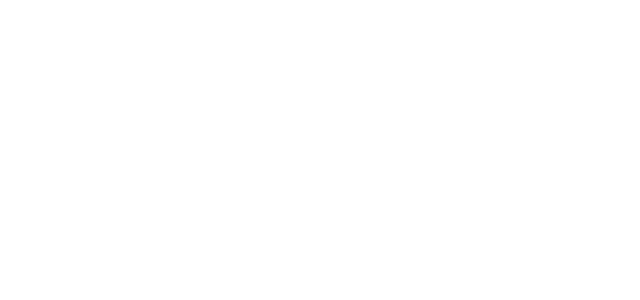
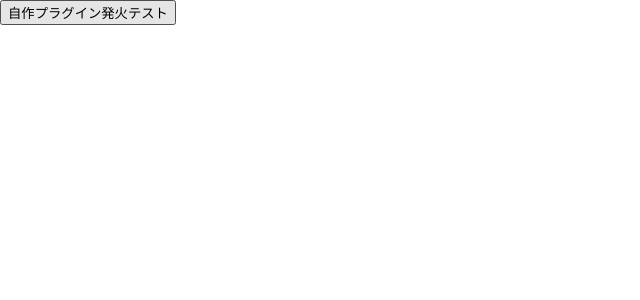
Before and after one commit to OdagakiHiroki/nuxt-ssg-pracitce, a Nuxt app: page /Test in a window 1280 px wide. Before the commit this address had no page. Shown: the top 300 px of the page, without its empty margins (0-640 px from the left). Built offline with nearby package versions, Linux system fonts and the light colour scheme.

Commit message:
mod lint-staged

```diff
--- a/package.json
+++ b/package.json
@@ -12,7 +12,9 @@
     "test": "jest"
   },
   "lint-staged": {
-    "*.{js,vue}": "eslint"
+    "*.{js,vue}": [
+      "yarn lint"
+    ]
   },
   "husky": {
     "hooks": {
--- /dev/null
+++ b/pages/Test.vue
@@ -0,0 +1,21 @@
+<template>
+  <div class="test">
+    <button @click="triggerTestFunc('test')">
+      自作プラグイン発火テスト
+    </button>
+  </div>
+</template>
+
+<script>
+export default {
+  methods: {
+    triggerTestFunc (text) {
+      this.$testFunc(text)
+    }
+  }
+}
+</script>
+
+<style lang="scss">
+
+</style>
```
Also changed, not shown: plugins/README.md (deleted).
